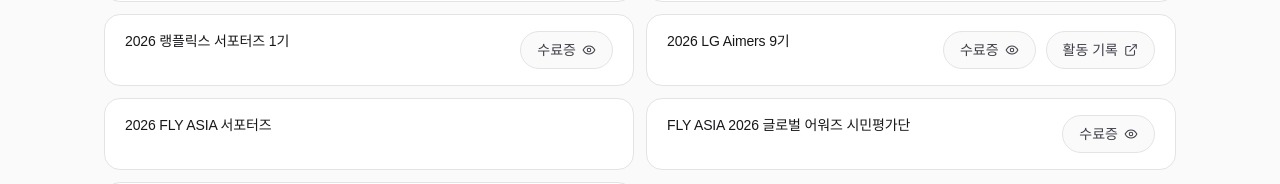
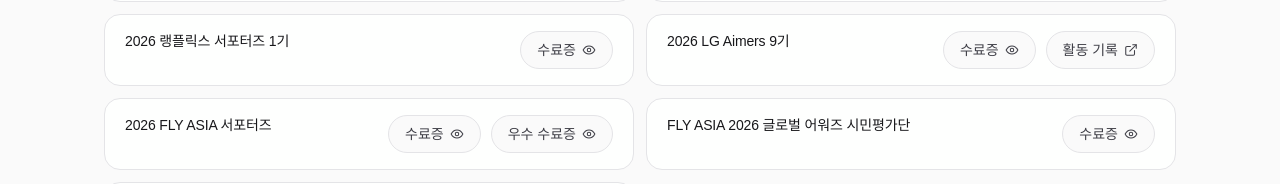
Before and after one commit to mk-isos/markus-portfolio, a Next.js app: page / in a window 1280 px wide. Shown: the part 5385-5569 px from the top of the page. Built offline with nearby package versions, Linux system fonts and the light colour scheme.

Commit message:
feat: add FLY ASIA supporter certificates

```diff
--- a/src/data/portfolio.ts
+++ b/src/data/portfolio.ts
@@ -881,6 +881,30 @@ export const activities: Activity[] = [
   },
   {
     title: text("2026 FLY ASIA 서포터즈", "2026 FLY ASIA Supporters"),
+    evidenceItems: [
+      {
+        type: "image",
+        label: text("수료증", "Certificate"),
+        src: "/activities/fly-asia-2026-supporters-certificate.jpeg",
+        width: 1002,
+        height: 1440,
+        alt: text(
+          "FLY ASIA 2026 서포터즈 수료증",
+          "FLY ASIA 2026 Supporters certificate",
+        ),
+      },
+      {
+        type: "image",
+        label: text("우수 수료증", "Excellence Certificate"),
+        src: "/activities/fly-asia-2026-supporters-excellence-certificate.jpeg",
+        width: 1007,
+        height: 1440,
+        alt: text(
+          "FLY ASIA 2026 서포터즈 우수 수료증",
+          "FLY ASIA 2026 Supporters excellence certificate",
+        ),
+      },
+    ],
   },
   {
     title: text(
```
Also changed, not shown: public/activities/fly-asia-2026-supporters-certificate.jpeg (added), public/activities/fly-asia-2026-supporters-excellence-certificate.jpeg (added).
